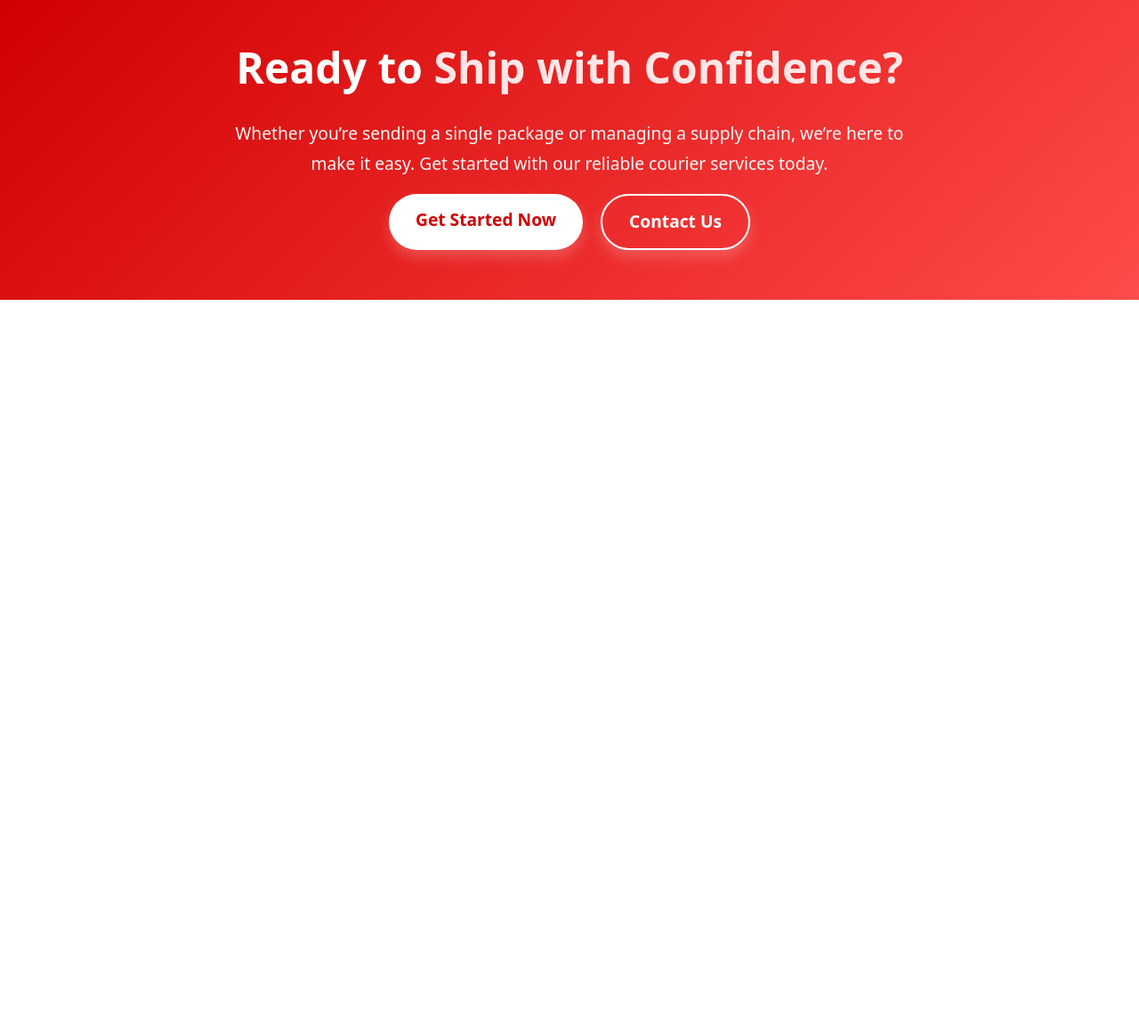
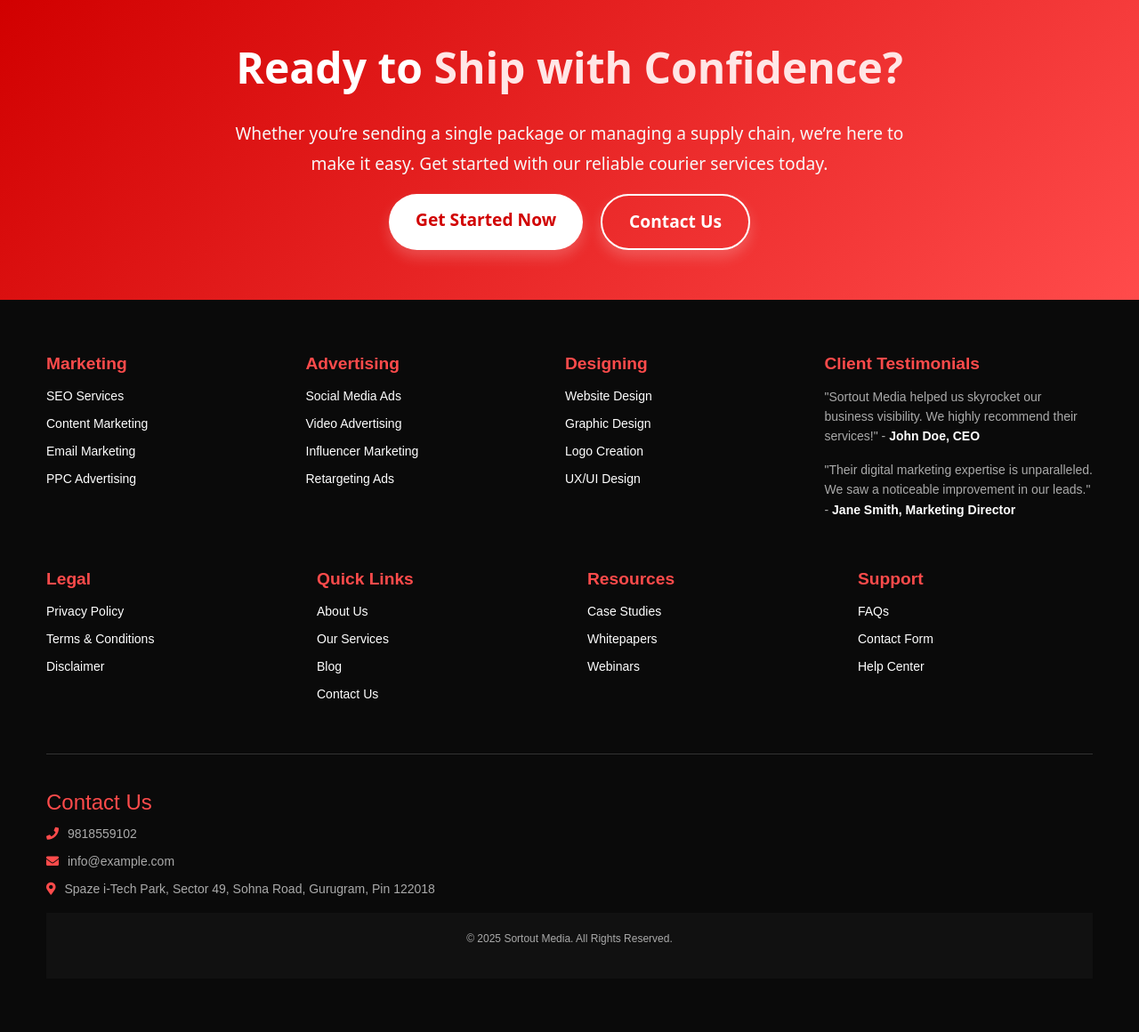
Before and after one commit to ajaySingh2615/sortOutMediaFrontend, a PHP site: page /pages/services/courierServices.html in a window 1280 px wide. Shown: the part 4089-5249 px from the top of the page at 89% size. Before the commit the page ends 4426 px from the top, so only its background shows below. Run offline with PHP 8.4, Linux system fonts and the light colour scheme.

Commit message:
Refactor footer styles and add responsive design for improved layout and usability

```diff
--- a/CSS/services/courierServices.css
+++ b/CSS/services/courierServices.css
@@ -30,7 +30,7 @@
 }
 
 .navbar {
-  position: sticky; /* Keeps navbar at the top during scroll */
+  position: fixed; /* Keeps navbar at the top during scroll */
   top: 0;
   width: 100%;
   background: #ffffff;
@@ -531,9 +531,6 @@
   }
 }
 
-/* Services Section */
-/* Services Section */
-/* Services Section */
 /* Services Section */
 .unique-services {
   background: #ffffff;
@@ -1307,3 +1304,218 @@
     margin: 0 auto; /* Center buttons */
   }
 }
+
+* FOOTER */
+/* General Footer Styles */
+footer {
+  background-color: #0a0a0a;
+  color: #fff;
+  padding: 60px 20px;
+  font-family: Arial, sans-serif;
+}
+
+/* Footer Grid */
+.footer-grid {
+  display: flex;
+  flex-wrap: wrap;
+  gap: 40px;
+  justify-content: space-between;
+}
+
+.footer-grid div {
+  flex: 1 1 200px;
+  min-width: 200px;
+}
+
+/* Footer Headings */
+.footer-grid h4 {
+  margin-bottom: 15px;
+  font-size: 1.2rem;
+  color: #ff4b4b;
+  font-weight: bold;
+}
+
+/* Footer Links */
+.footer-grid ul {
+  list-style: none;
+  padding: 0;
+  font-size: 14px;
+  color: #aaa;
+}
+
+.footer-grid ul li {
+  margin-bottom: 10px;
+}
+
+.footer-grid ul li a {
+  text-decoration: none;
+  color: #fff;
+  transition: color 0.3s ease;
+}
+
+.footer-grid ul li a:hover {
+  color: #ff4b4b;
+}
+
+/* Testimonials Styling */
+.footer-grid div p {
+  font-size: 14px;
+  color: #aaa;
+  line-height: 1.6;
+  margin-bottom: 15px;
+}
+
+.footer-grid div strong {
+  color: #fff;
+}
+
+/* Divider */
+footer .container > div:nth-child(2) {
+  margin: 40px 0;
+  height: 1px;
+  background: #333;
+}
+
+/* Contact Info Section */
+footer .container ul {
+  list-style: none;
+  padding: 0;
+  font-size: 14px;
+  color: #aaa;
+}
+
+footer .container ul li {
+  display: flex;
+  align-items: center;
+  margin-bottom: 10px;
+}
+
+footer .container ul li i {
+  color: #ff4b4b;
+  margin-right: 10px;
+}
+
+/* Copyright Section */
+footer .container > div:last-child {
+  text-align: center;
+  font-size: 12px;
+  color: #aaa;
+  padding: 20px 0;
+  background-color: #111;
+}
+
+/* WhatsApp Floating Icon */
+.fsbg {
+  position: fixed;
+  bottom: 20px;
+  z-index: 1000;
+}
+
+.fsbg .wp-idget {
+  animation: bounce 2s infinite;
+  cursor: pointer;
+  transition: transform 0.3s ease;
+}
+
+.fsbg .wp-idget:hover {
+  transform: scale(1.1);
+}
+
+/* Bounce Animation */
+@keyframes bounce {
+  0%,
+  100% {
+    transform: translateY(0);
+  }
+  50% {
+    transform: translateY(-10px);
+  }
+}
+
+/* Footer Contact Section */
+#contact {
+  background-color: #d10000; /* Red background */
+  color: #fff;
+  padding: 30px 20px;
+  text-align: center;
+  border-radius: 8px;
+  margin-top: 40px;
+  box-shadow: 0 4px 15px rgba(0, 0, 0, 0.1);
+}
+
+.footer-strip-heading {
+  font-size: 1.5rem;
+  font-weight: bold;
+  color: #fff;
+  margin: 0;
+}
+
+.footer-strip-heading a {
+  color: #fff !important; /* Ensure the phone number link stays white */
+  font-weight: bold;
+  text-decoration: none;
+  transition: color 0.3s ease;
+}
+
+.footer-strip-heading a:hover {
+  color: #ffcccc; /* Light hover effect */
+}
+
+/* Responsive Design for the Contact Section */
+@media (max-width: 767px) {
+  #contact {
+    padding: 20px;
+  }
+
+  .footer-strip-heading {
+    font-size: 1.2rem;
+  }
+
+  #triangle-down {
+    border-top-width: 20px;
+  }
+}
+
+/* Responsive Footer Design */
+@media (max-width: 991px) {
+  .footer-grid {
+    gap: 20px;
+    flex-direction: column;
+    align-items: flex-start;
+  }
+
+  .footer-grid div {
+    min-width: 100%;
+  }
+
+  #triangle-down {
+    display: none;
+  }
+}
+
+@media (max-width: 767px) {
+  .fsbg .wp-idget {
+    width: 40px;
+    height: 40px;
+  }
+
+  footer {
+    padding: 40px 15px;
+  }
+
+  .footer-grid h4 {
+    font-size: 1.1rem;
+  }
+
+  .footer-grid ul li a {
+    font-size: 13px;
+  }
+
+  footer .container ul li {
+    font-size: 13px;
+  }
+
+  footer .container > div:last-child p {
+    font-size: 11px;
+  }
+}
--- a/pages/services/courierServices.html
+++ b/pages/services/courierServices.html
@@ -471,6 +471,354 @@
       </div>
     </section>
 
+    <!-- FOOTER -->
+    <!-- Floating Social Media bar Ends -->
+    <!-- FOOTER -->
+    <!-- Floating Social Media bar Ends -->
+
+    <div class="container-fluid fsbg">
+      <a href="https://wa.me/919818559102">
+        <lord-icon
+          class="wp-idget bounce"
+          src="https://cdn.lordicon.com/dhcosedn.json"
+          trigger="hover"
+          style="width: 70px; height: 70px"
+        >
+        </lord-icon>
+      </a>
+      <div id="contact" class="footer-strip center-mb">
+        <h3 class="footer-strip-heading">
+          Need help? Call our support team at
+          <a href="tel:+919818559102" style="color: #fff !important"
+            >+91 9818559102</a
+          >
+        </h3>
+      </div>
+    </div>
+
+    <footer
+      style="
+        background-color: #0a0a0a;
+        color: #fff;
+        padding: 60px 20px;
+        font-family: Arial, sans-serif;
+      "
+    >
+      <div class="container" style="max-width: 1200px; margin: 0 auto">
+        <!-- Footer Grid -->
+        <div
+          class="footer-grid"
+          style="
+            display: flex;
+            flex-wrap: wrap;
+            gap: 40px;
+            justify-content: space-between;
+          "
+        >
+          <!-- Column 1: Marketing -->
+          <div style="flex: 1 1 200px; min-width: 200px">
+            <h4 style="margin-bottom: 15px; color: #ff4b4b">Marketing</h4>
+            <ul
+              style="list-style: none; padding: 0; font-size: 14px; color: #aaa"
+            >
+              <li style="margin-bottom: 10px">
+                <a href="#seo" style="text-decoration: none; color: #fff"
+                  >SEO Services</a
+                >
+              </li>
+              <li style="margin-bottom: 10px">
+                <a
+                  href="#content-marketing"
+                  style="text-decoration: none; color: #fff"
+                  >Content Marketing</a
+                >
+              </li>
+              <li style="margin-bottom: 10px">
+                <a
+                  href="#email-marketing"
+                  style="text-decoration: none; color: #fff"
+                  >Email Marketing</a
+                >
+              </li>
+              <li>
+                <a href="#ppc" style="text-decoration: none; color: #fff"
+                  >PPC Advertising</a
+                >
+              </li>
+            </ul>
+          </div>
+
+          <!-- Column 2: Advertising -->
+          <div style="flex: 1 1 200px; min-width: 200px">
+            <h4 style="margin-bottom: 15px; color: #ff4b4b">Advertising</h4>
+            <ul
+              style="list-style: none; padding: 0; font-size: 14px; color: #aaa"
+            >
+              <li style="margin-bottom: 10px">
+                <a href="#social-ads" style="text-decoration: none; color: #fff"
+                  >Social Media Ads</a
+                >
+              </li>
+              <li style="margin-bottom: 10px">
+                <a href="#video-ads" style="text-decoration: none; color: #fff"
+                  >Video Advertising</a
+                >
+              </li>
+              <li style="margin-bottom: 10px">
+                <a href="#influencer" style="text-decoration: none; color: #fff"
+                  >Influencer Marketing</a
+                >
+              </li>
+              <li>
+                <a
+                  href="#retargeting"
+                  style="text-decoration: none; color: #fff"
+                  >Retargeting Ads</a
+                >
+              </li>
+            </ul>
+          </div>
+
+          <!-- Column 3: Designing -->
+          <div style="flex: 1 1 200px; min-width: 200px">
+            <h4 style="margin-bottom: 15px; color: #ff4b4b">Designing</h4>
+            <ul
+              style="list-style: none; padding: 0; font-size: 14px; color: #aaa"
+            >
+              <li style="margin-bottom: 10px">
+                <a href="#web-design" style="text-decoration: none; color: #fff"
+                  >Website Design</a
+                >
+              </li>
+              <li style="margin-bottom: 10px">
+                <a
+                  href="#graphic-design"
+                  style="text-decoration: none; color: #fff"
+                  >Graphic Design</a
+                >
+              </li>
+              <li style="margin-bottom: 10px">
+                <a
+                  href="#logo-design"
+                  style="text-decoration: none; color: #fff"
+                  >Logo Creation</a
+                >
+              </li>
+              <li>
+                <a href="#ux-ui" style="text-decoration: none; color: #fff"
+                  >UX/UI Design</a
+                >
+              </li>
+            </ul>
+          </div>
+
+          <!-- Column 4: Client Testimonials -->
+          <div style="flex: 1 1 250px; min-width: 250px">
+            <h4 style="margin-bottom: 15px; color: #ff4b4b">
+              Client Testimonials
+            </h4>
+            <div style="font-size: 14px; color: #aaa; margin-bottom: 15px">
+              <p>
+                "Sortout Media helped us skyrocket our business visibility. We
+                highly recommend their services!" -
+                <strong>John Doe, CEO</strong>
+              </p>
+              <p>
+                "Their digital marketing expertise is unparalleled. We saw a
+                noticeable improvement in our leads." -
+                <strong>Jane Smith, Marketing Director</strong>
+              </p>
+            </div>
+          </div>
+
+          <!-- Column 5: Legal Links -->
+          <div style="flex: 1 1 250px; min-width: 250px">
+            <h4 style="margin-bottom: 15px; color: #ff4b4b">Legal</h4>
+            <ul
+              style="list-style: none; padding: 0; font-size: 14px; color: #aaa"
+            >
+              <li style="margin-bottom: 10px">
+                <a
+                  href="#privacy-policy"
+                  style="text-decoration: none; color: #fff"
+                  >Privacy Policy</a
+                >
+              </li>
+              <li style="margin-bottom: 10px">
+                <a href="#terms" style="text-decoration: none; color: #fff"
+                  >Terms & Conditions</a
+                >
+              </li>
+              <li>
+                <a href="#disclaimer" style="text-decoration: none; color: #fff"
+                  >Disclaimer</a
+                >
+              </li>
+            </ul>
+          </div>
+
+          <!-- Column 6: Quick Links -->
+          <div style="flex: 1 1 250px; min-width: 250px">
+            <h4 style="margin-bottom: 15px; color: #ff4b4b">Quick Links</h4>
+            <ul
+              style="list-style: none; padding: 0; font-size: 14px; color: #aaa"
+            >
+              <li style="margin-bottom: 10px">
+                <a href="#about-us" style="text-decoration: none; color: #fff"
+                  >About Us</a
+                >
+              </li>
+              <li style="margin-bottom: 10px">
+                <a href="#services" style="text-decoration: none; color: #fff"
+                  >Our Services</a
+                >
+              </li>
+              <li style="margin-bottom: 10px">
+                <a href="#blog" style="text-decoration: none; color: #fff"
+                  >Blog</a
+                >
+              </li>
+              <li>
+                <a href="#contact-us" style="text-decoration: none; color: #fff"
+                  >Contact Us</a
+                >
+              </li>
+            </ul>
+          </div>
+
+          <!-- Column 7: Resources -->
+          <div style="flex: 1 1 250px; min-width: 250px">
+            <h4 style="margin-bottom: 15px; color: #ff4b4b">Resources</h4>
+            <ul
+              style="list-style: none; padding: 0; font-size: 14px; color: #aaa"
+            >
+              <li style="margin-bottom: 10px">
+                <a
+                  href="#case-studies"
+                  style="text-decoration: none; color: #fff"
+                  >Case Studies</a
+                >
+              </li>
+              <li style="margin-bottom: 10px">
+                <a
+                  href="#whitepapers"
+                  style="text-decoration: none; color: #fff"
+                  >Whitepapers</a
+                >
+              </li>
+              <li>
+                <a href="#webinars" style="text-decoration: none; color: #fff"
+                  >Webinars</a
+                >
+              </li>
+            </ul>
+          </div>
+
+          <!-- Column 8: Support -->
+          <div style="flex: 1 1 250px; min-width: 250px">
+            <h4 style="margin-bottom: 15px; color: #ff4b4b">Support</h4>
+            <ul
+              style="list-style: none; padding: 0; font-size: 14px; color: #aaa"
+            >
+              <li style="margin-bottom: 10px">
+                <a href="#faqs" style="text-decoration: none; color: #fff"
+                  >FAQs</a
+                >
+              </li>
+              <li style="margin-bottom: 10px">
+                <a
+                  href="#contact-form"
+                  style="text-decoration: none; color: #fff"
+                  >Contact Form</a
+                >
+              </li>
+              <li>
+                <a
+                  href="#help-center"
+                  style="text-decoration: none; color: #fff"
+                  >Help Center</a
+                >
+              </li>
+            </ul>
+          </div>
+        </div>
+
+        <!-- Divider -->
+        <div style="margin: 40px 0; height: 1px; background: #333"></div>
+
+        <!-- Contact Info Section -->
+        <div
+          style="
+            display: flex;
+            justify-content: space-between;
+            align-items: center;
+            flex-wrap: wrap;
+            gap: 20px;
+            font-size: 14px;
+            color: #aaa;
+          "
+        >
+          <div style="flex: 1 1 200px; min-width: 200px">
+            <h4 style="margin-bottom: 10px; color: #ff4b4b">Contact Us</h4>
+            <ul
+              style="list-style: none; padding: 0; font-size: 14px; color: #aaa"
+            >
+              <li
+                style="display: flex; align-items: center; margin-bottom: 10px"
+              >
+                <i
+                  class="fas fa-phone"
+                  style="color: #ff4b4b; margin-right: 10px"
+                ></i>
+                <span>9818559102</span>
+              </li>
+              <li
+                style="display: flex; align-items: center; margin-bottom: 10px"
+              >
+                <i
+                  class="fas fa-envelope"
+                  style="color: #ff4b4b; margin-right: 10px"
+                ></i>
+                <span>info@example.com</span>
+              </li>
+              <li style="display: flex; align-items: center">
+                <i
+                  class="fas fa-map-marker-alt"
+                  style="color: #ff4b4b; margin-right: 10px"
+                ></i>
+                <span
+                  >Spaze i-Tech Park, Sector 49, Sohna Road, Gurugram, Pin
+                  122018</span
+                >
+              </li>
+            </ul>
+          </div>
+        </div>
+
+        <!-- Copyright Section -->
+        <div
+          style="
+            text-align: center;
+            font-size: 12px;
+            color: #aaa;
+            padding: 20px 0;
+            background-color: #111;
+          "
+        >
+          <p>&copy; 2025 Sortout Media. All Rights Reserved.</p>
+        </div>
+      </div>
+    </footer>
+
+    <script>
+      // JavaScript for accordion toggle
+      document.querySelectorAll(".single-acco h2").forEach((item) => {
+        item.addEventListener("click", () => {
+          item.parentNode.classList.toggle("active");
+        });
+      });
+    </script>
+
     <script>
       document.querySelectorAll(".faq-item").forEach((item) => {
         item.addEventListener("click", () => {
```
